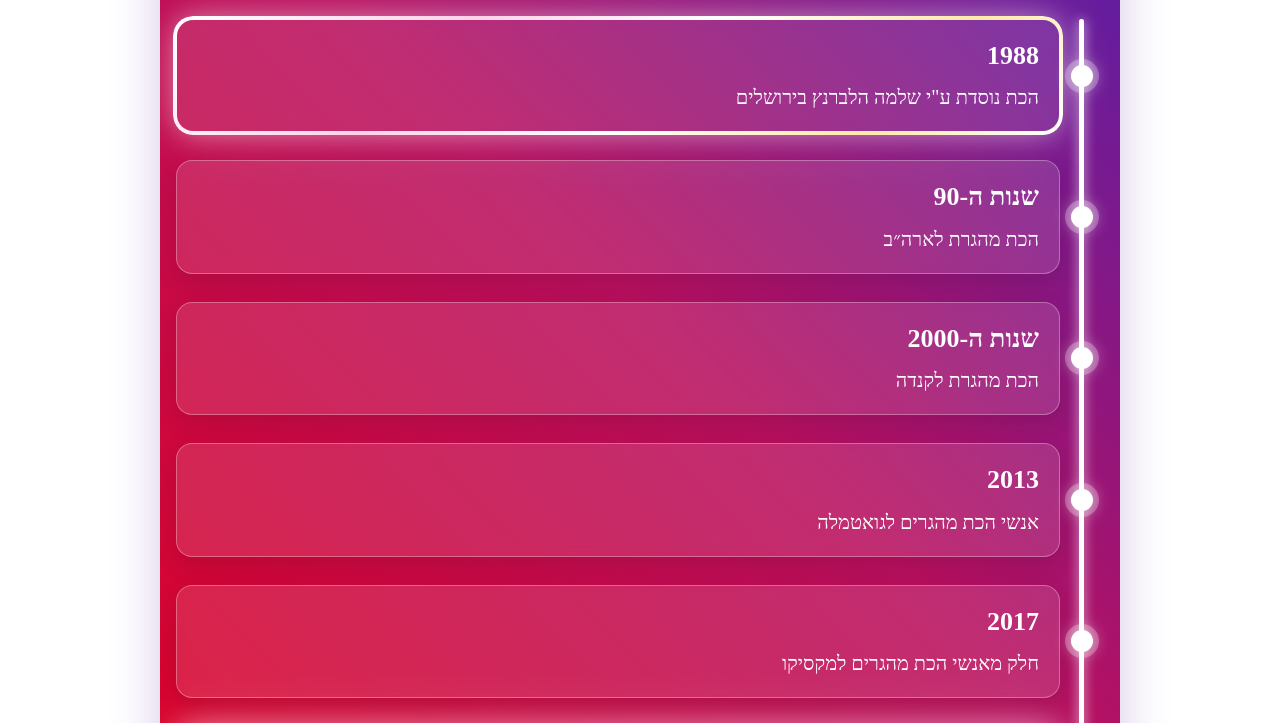
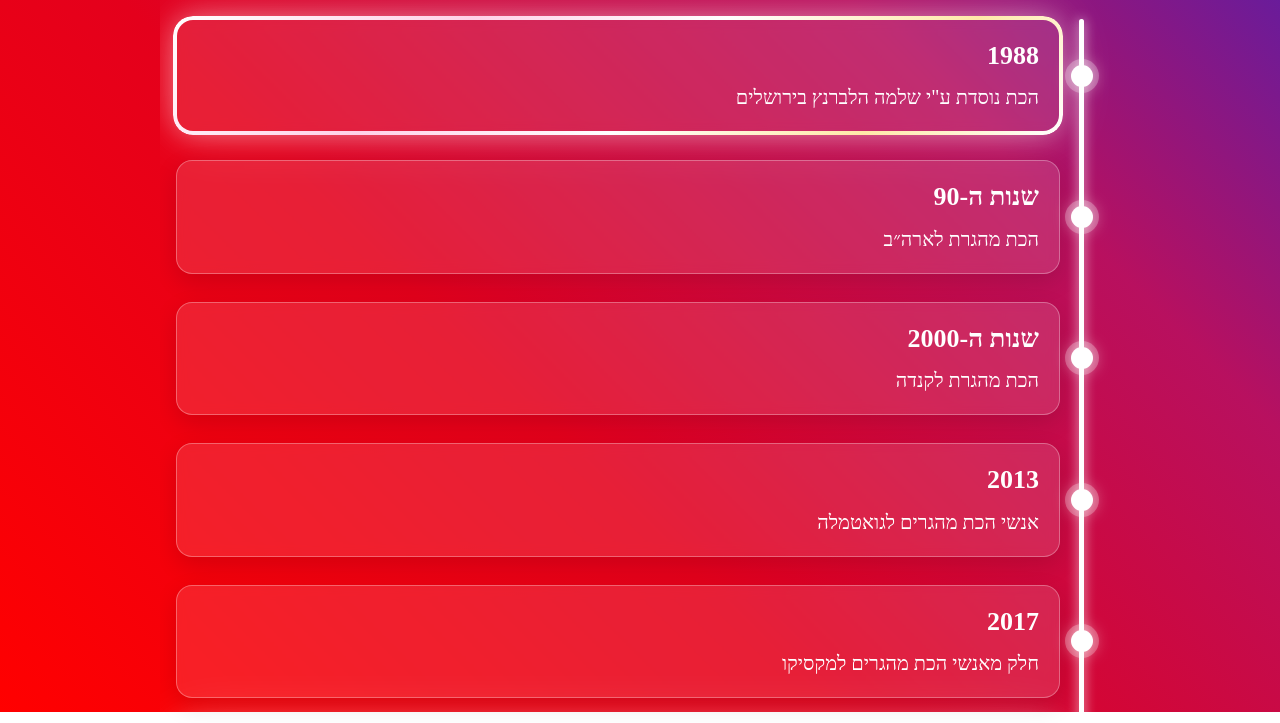
Before and after one commit to yairmohr/lev-tahor-timeline, a plain HTML site: page index.html in a window 1280 px wide. Shown: the part 88-811 px from the top of the page. Drawn offline with Linux system fonts and the light colour scheme.

Commit message:
Static background.

```diff
--- a/index.html
+++ b/index.html
@@ -5,7 +5,21 @@
   <meta name="viewport" content="width=device-width, initial-scale=1">
   <title>תולדות כת "לב טהור"</title>
   <style>
-    html, body { margin: 0; padding: 0; background: transparent; }
+    html, body {
+      margin: 0;
+      padding: 0;
+      min-height: 100%;
+      background: transparent;
+    }
+
+    /* רקע קבוע: שכבה שנצמדת לפריים הנראה ולא גולשת עם התוכן */
+    body::before {
+      content: "";
+      position: fixed;
+      inset: 0;
+      z-index: -1;
+      background: linear-gradient(45deg, #ff0000 0%, #e4001c 40%, #b8105f 75%, #5a1ea6 100%);
+    }
 
     #tl-hist {
       container-type: inline-size;
@@ -16,8 +30,6 @@
       padding: 36px 16px;
       border-radius: 18px;
       color: #fff;
-      background: linear-gradient(45deg, #ff0000 0%, #e4001c 40%, #b8105f 75%, #5a1ea6 100%);
-      box-shadow: 0 20px 50px rgba(90, 30, 166, 0.25);
       box-sizing: border-box;
       -webkit-text-size-adjust: 100%;
       text-size-adjust: 100%;
```
